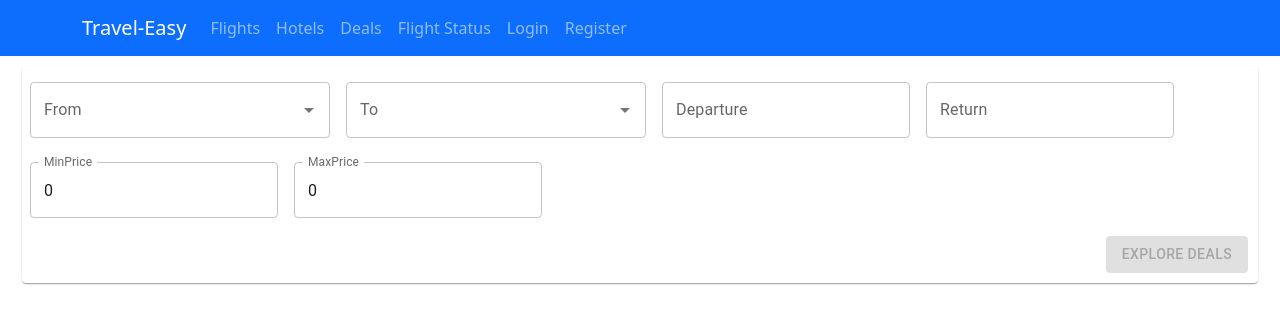
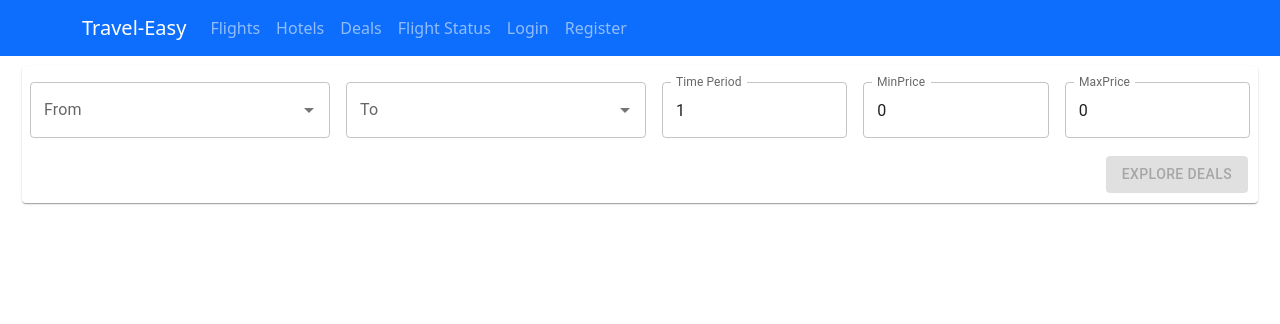
Before and after one commit to aoc38/Travel-Easy-frontend, a React (Create React App) app: page /deals in a window 1280 px wide. Shown: the top 324 px of the page. Built offline with nearby package versions, Linux system fonts and the light colour scheme; what axios-oauth-client would draw is missing.

Commit message:
search deals changed

```diff
--- a/package.json
+++ b/package.json
@@ -6,6 +6,7 @@
     "@emotion/react": "^11.10.5",
     "@emotion/styled": "^11.10.5",
     "@mui/icons-material": "^5.10.14",
+    "@mui/lab": "^5.0.0-alpha.110",
     "@mui/material": "^5.10.13",
     "@mui/styled-engine": "^5.10.8",
     "@mui/x-date-pickers": "^5.0.8",
--- a/src/Components/Deals/SearchDeals.js
+++ b/src/Components/Deals/SearchDeals.js
@@ -27,6 +27,8 @@ function SearchDeal() {
   const [maxPrice, setMaxPrice] = useState(0);
   const [departureDate, setDepartureDate] = useState("");
   const [returnDate, setReturnDate] = useState("");
+  const [timeperiod, setTimePeriod] = useState(1);
+
   const [value, setValue] = useState("");
   const DATE_FORMAT = "YYYY-MM-DD";
   const [deals, setDeals] = useState([]);
@@ -54,10 +56,12 @@ function SearchDeal() {
     validateForm();
   };
 
-  const handleReturnDate = (rtDate) => {
-    setReturnDate(rtDate);
+  const handleTimePeriod = (timePeriod) => {
+    setTimePeriod(timePeriod.target.value);
     validateForm();
   };
+
+
 
   const handleMinPrice = (minPrice) => {
     setMinPrice(minPrice.target.value);
@@ -78,8 +82,7 @@ function SearchDeal() {
     let request = {
       source: source,
       destination: destination,
-      departureDate: departureDate,
-      returnDate: returnDate,
+      timeperiod:timeperiod,
       minPrice: minPrice,
       maxPrice: maxPrice,
       filterBy: filterBy,
@@ -115,8 +118,7 @@ function SearchDeal() {
     if (
       source !== "" &&
       destination !== "" &&
-      departureDate !== "" &&
-      returnDate !== "" &&
+      timeperiod !== "" &&
       minPrice !== "" &&
       maxPrice !== ""
     ) {
@@ -173,34 +175,19 @@ function SearchDeal() {
                       className="mt-2"
                     />
                   </div>
+                  <div className="p-2 mt-2">
+                    <BasicTextFields
+                    label="Time Period"
+                    variant="outlined"
+                    name="timeperiod"
+                      value={timeperiod}
+                      onChange={handleTimePeriod}
 
-                  <div className="p-2 mt-2">
-                    <CustomDatePicker
-                      value={value}
-                      onChange={handleDepartureDate}
-                      disablePast
-                      format={DATE_FORMAT}
-                      label="Departure"
-                      className="mt-2"
+
+                      id="outline-basic"
+
                     />
                   </div>
-                  <div className="p-2 mt-2">
-                    <CustomDatePicker
-                      value={value}
-                      onChange={handleReturnDate}
-                      disablePast
-                      format={DATE_FORMAT}
-                      label="Return"
-                      className="mt-2"
-                    />
-                  </div>
-                </div>
-              </div>
-            </div>
-
-            <div className="row">
-              <div className="col-md-12">
-                <div className="d-flex">
                   <div className="p-2 mt-2">
                     <BasicTextFields
                       value={minPrice}
@@ -210,6 +197,7 @@ function SearchDeal() {
                       id="outline-basic"
                     />
                   </div>
+
                   <div className="p-2 mt-2">
                     <BasicTextFields
                       value={maxPrice}
@@ -222,6 +210,8 @@ function SearchDeal() {
                 </div>
               </div>
             </div>
+
+
             <div className="flt-rt">
               <Button
                 disabled={disableButton}
--- a/src/Components/DummyDataFiles/FlightsDummy/FlightSearchData.json
+++ b/src/Components/DummyDataFiles/FlightsDummy/FlightSearchData.json
@@ -39,6 +39,7 @@
             "price":400,
             "deals_price":200,
             "miles":15000,
+            "timeperiod":2,
             "airline":"American Airlines" ,
             "departureTime":"08:30:00",
             "arrivalTime":"10:41:00"
--- a/src/Components/Hotel/hotel-bookings.js
+++ b/src/Components/Hotel/hotel-bookings.js
@@ -1,5 +1,3 @@
-import { FontAwesomeIcon } from "@fortawesome/react-fontawesome";
-import { faCircleArrowLeft, faCircleArrowRight, faCircleXmark, faLocationDot } from "@fortawesome/free-solid-svg-icons";
 import Card from "@mui/material/Card";
 import CardContent from '@mui/material/CardContent';
 import axios from 'axios';
```
Also changed, not shown: 1 other file (tests, documents, lock files or other folders).
